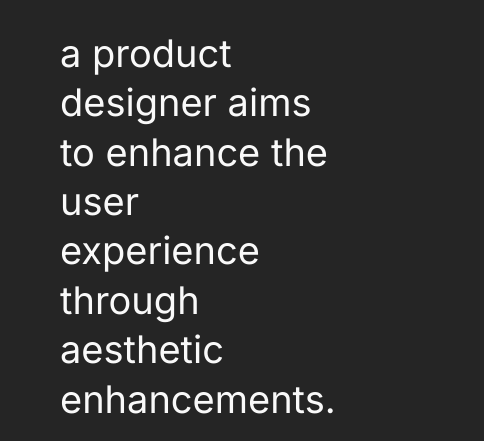
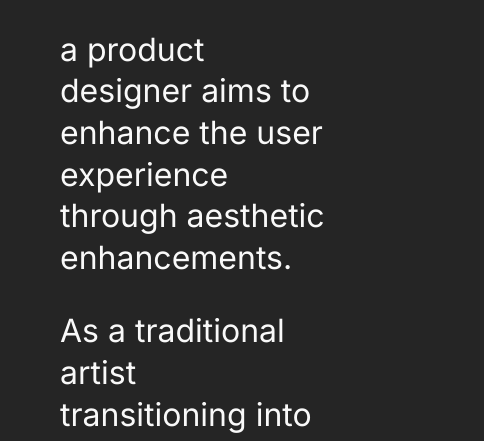
Before and after one commit to hsinyingt/hsin-ying-portfolio, a plain HTML site: page index.html in a window 390 px wide. Shown: the part 360-801 px from the top of the page, 484 px wide, since content can reach past the window. Drawn offline with nearby package versions, Linux system fonts and the light colour scheme.

Commit message:
modified font size for smaller screen

```diff
--- a/src/style.css
+++ b/src/style.css
@@ -162,12 +162,12 @@ footer {
 
 @media (max-width: 768px) {
   h2 {
-    font-size: 38px;
+    font-size: 32px;
   }
 }
 
 @media (max-width: 576px) {
   h2 {
-    font-size: 38px;
+    font-size: 32px;
   }
 }
```
